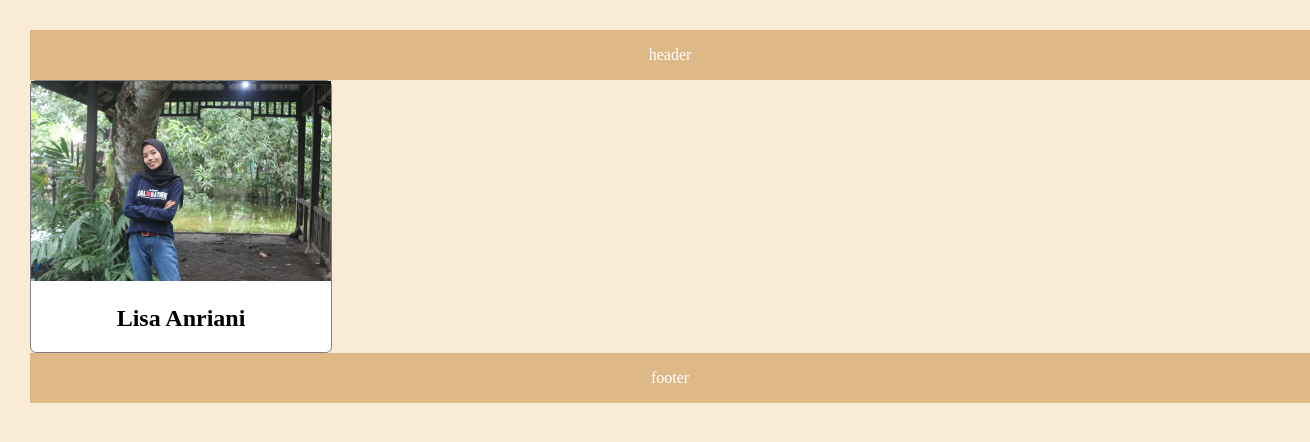
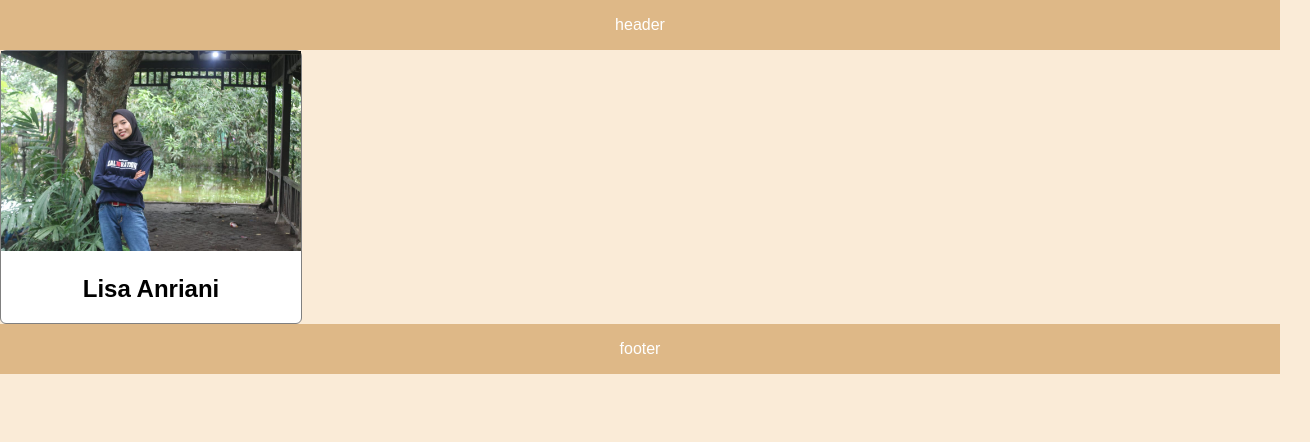
Before and after one commit to lisaanriani17/lisaanriani_60900118017, a plain HTML site: page index.html in a window 1280 px wide. Shown: the whole page, 1310 px wide, since content can reach past the window. Drawn offline with Linux system fonts and the light colour scheme.

Commit message:
changed style for selector body to make the layout prettier, and changed font to Arial

```diff
--- a/style.css
+++ b/style.css
@@ -36,3 +36,12 @@ body {
     text-align: center;
     color: white;
 }
+
+body {
+    width: 100%;
+    height: 100%;
+    margin: 0px;
+    padding: 0px;
+    background-color: antiquewhite;
+    font-family: Arial, "Helvetica Neue", Helvetica, sans-serif;
+}
```
